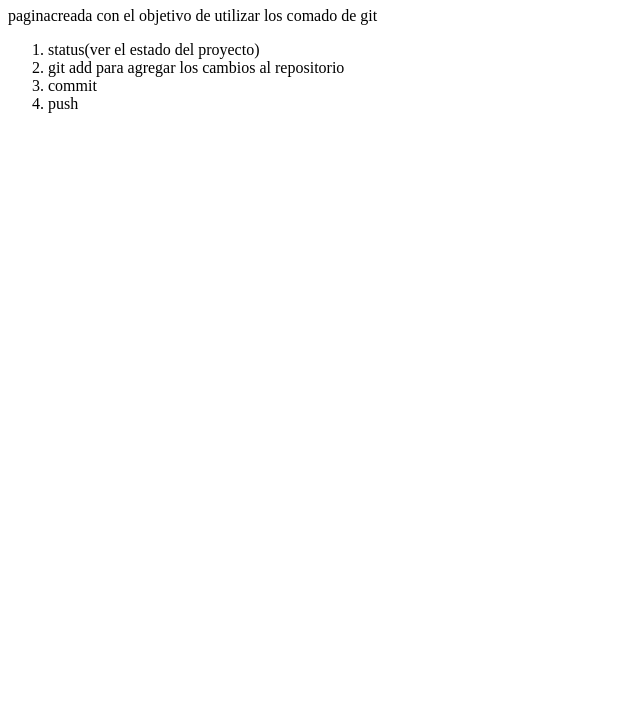
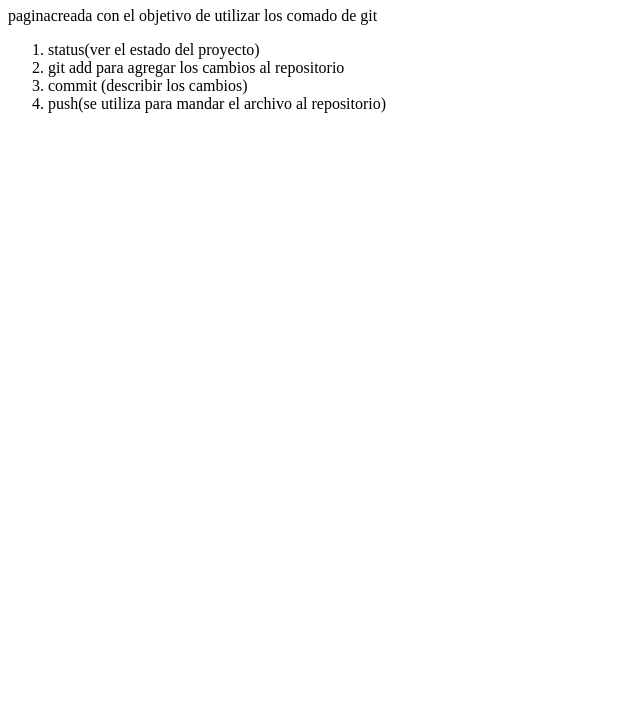
Before and after one commit to SergioCruzSalinas/Desarrollo-Web_Practices, a plain HTML site: page contacto.html in a window 1280 px wide. Shown: the part 73-800 px from the top of the page, without its empty margins (0-640 px from the left). Drawn offline with Linux system fonts and the light colour scheme.

Commit message:
cambios realizados en la pagina contacto

```diff
--- a/contacto.html
+++ b/contacto.html
@@ -14,8 +14,8 @@
     <ol>
         <li>status(ver el estado del proyecto)</li>
         <li>git add para agregar los cambios al repositorio</li>
-        <li>commit</li>
-        <li>push</li>
+        <li>commit (describir los cambios)</li>
+        <li>push(se utiliza para mandar el archivo al repositorio)</li>
     </ol>
 
 </body>
```
